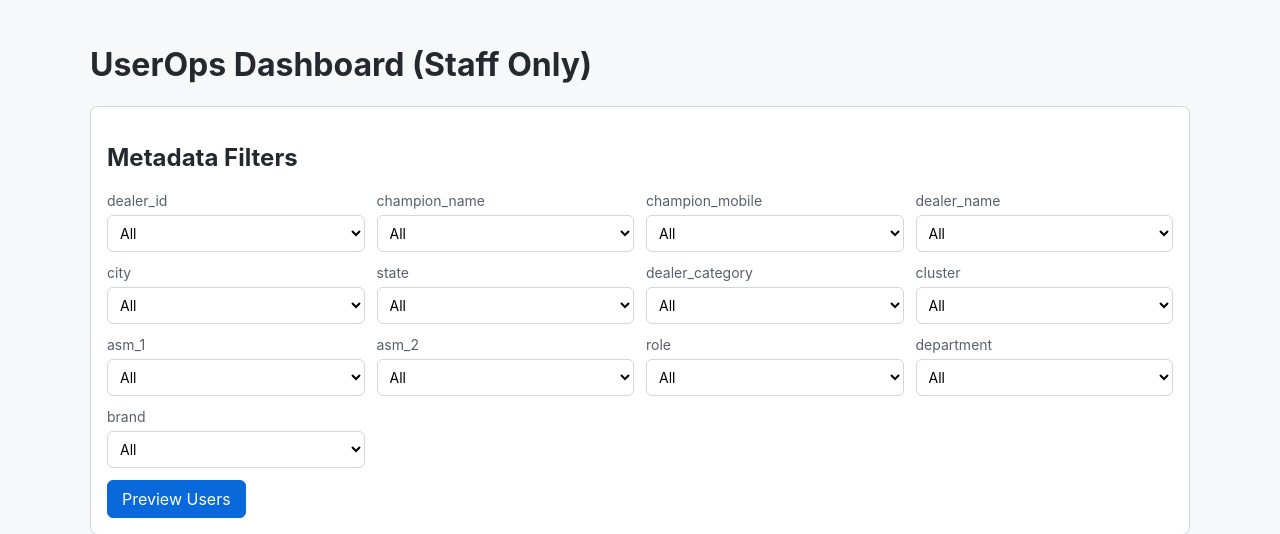
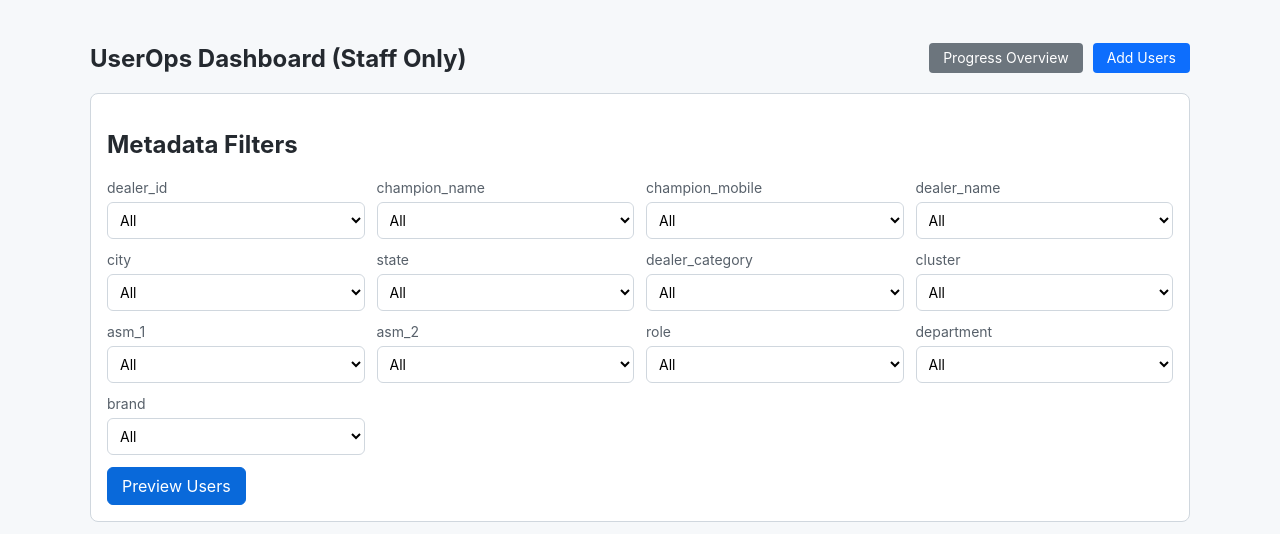
Before and after one commit to ac-2025-sep/lms-batch-enrollment, a Django app: template userops/templates/userops/dashboard.html in a window 1280 px wide. Shown: the top 534 px of the page. Run offline with Django 3.2, Linux system fonts and the light colour scheme; the template is opened without the code that fills it, so the values that code supplies are empty.

Commit message:
Update dashboard header with action buttons

```diff
--- a/userops/static/userops/dashboard.css
+++ b/userops/static/userops/dashboard.css
@@ -128,3 +128,40 @@
   border-color: #cf222e;
   color: #cf222e;
 }
+
+
+.dashboard-header {
+  display: flex;
+  justify-content: space-between;
+  align-items: center;
+  gap: 12px;
+}
+
+.header-actions {
+  display: flex;
+  gap: 10px;
+  align-items: center;
+}
+
+.admin-btn {
+  display: inline-block;
+  padding: 8px 14px;
+  border-radius: 4px;
+  text-decoration: none;
+  font-size: 14px;
+  line-height: 1;
+  color: #fff;
+  background: #0d6efd;
+}
+
+.admin-btn:hover {
+  background: #0b5ed7;
+}
+
+.secondary-btn {
+  background: #6c757d;
+}
+
+.secondary-btn:hover {
+  background: #5c636a;
+}
--- a/userops/templates/userops/dashboard.html
+++ b/userops/templates/userops/dashboard.html
@@ -10,7 +10,18 @@
 </head>
 <body>
   <main class="container">
-    <h1>UserOps Dashboard (Staff Only)</h1>
+    <div class="dashboard-header">
+      <h2>UserOps Dashboard (Staff Only)</h2>
+
+      <div class="header-actions">
+        <a class="admin-btn secondary-btn" href="/userops/progress_overview">
+          Progress Overview
+        </a>
+        <a class="admin-btn" href="/admin/auth/user/">
+          Add Users
+        </a>
+      </div>
+    </div>
 
     <section class="card">
       <h2>Metadata Filters</h2>
```
